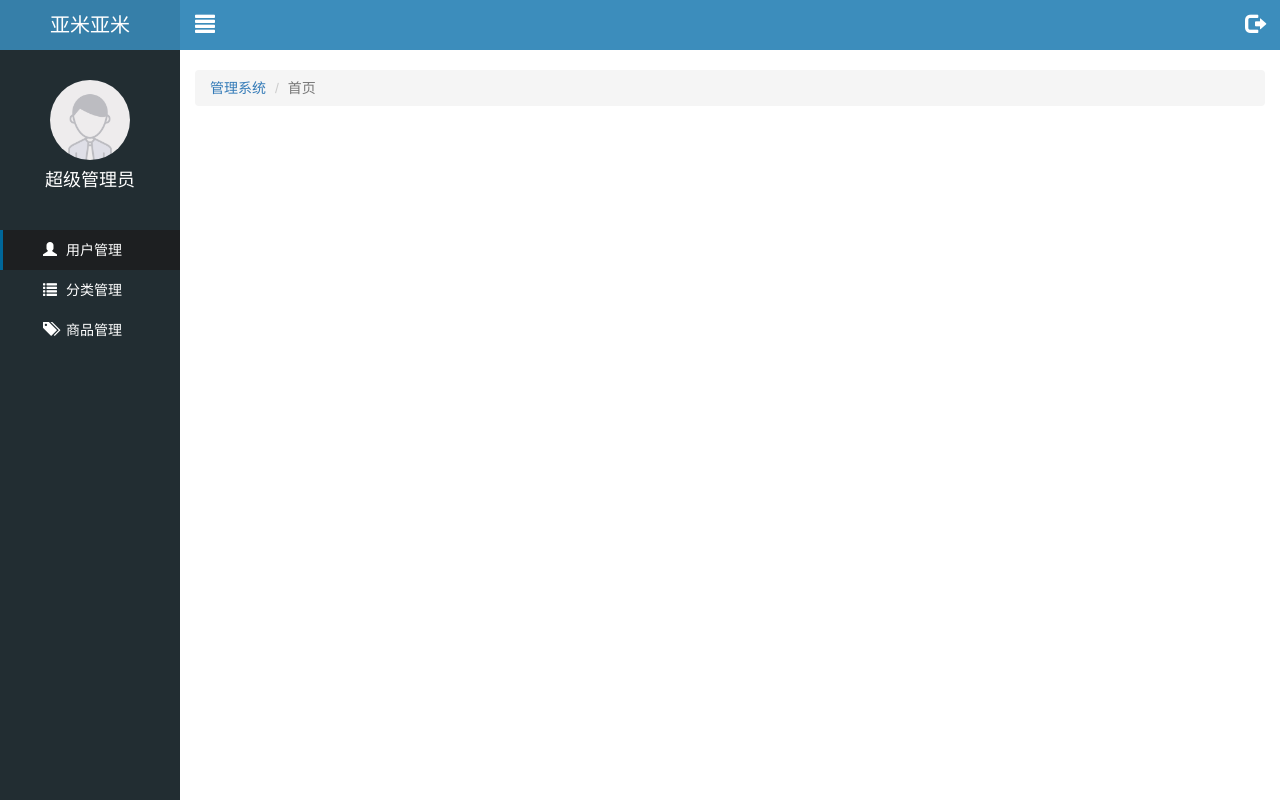
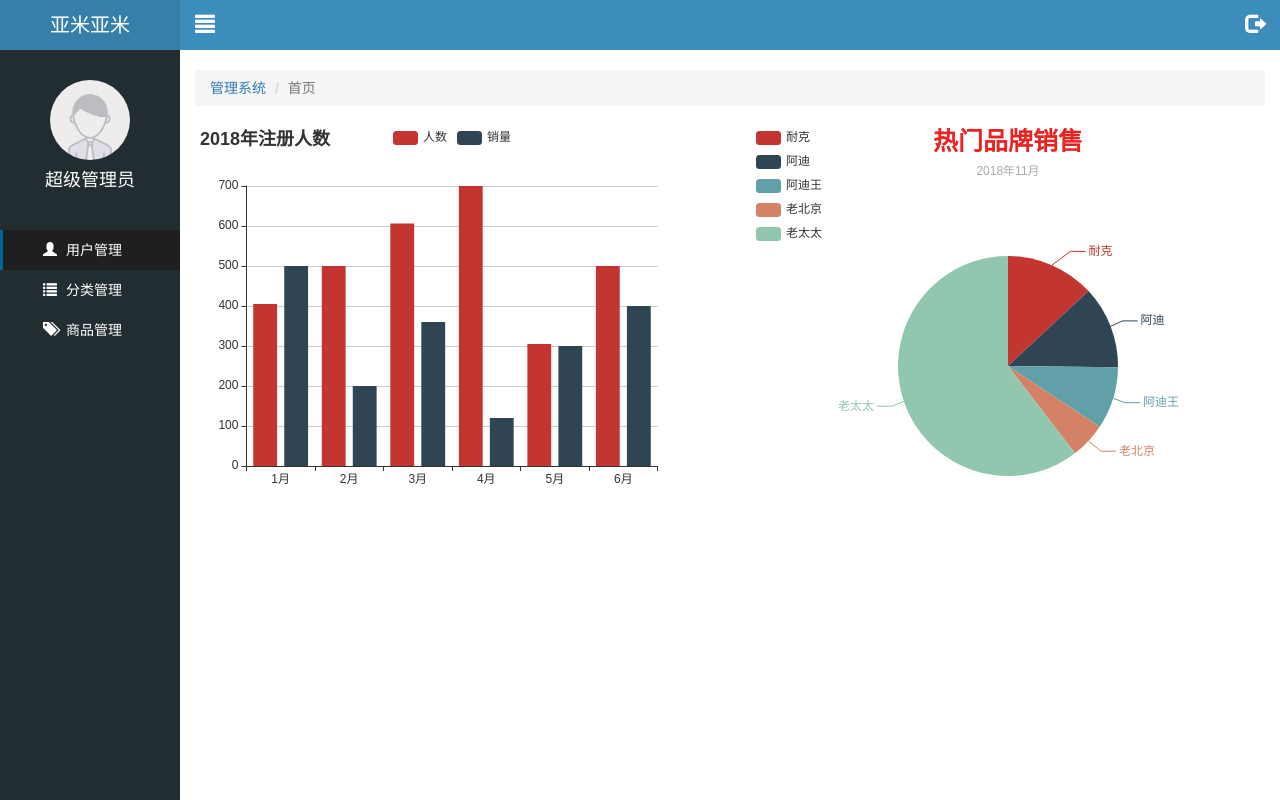
Before and after one commit to CherryHqq/letao, a website: page public/back/index.html in a window 1280 px wide. Drawn offline with Linux system fonts and the light colour scheme; no server answers.

Commit message:
图表完成

```diff
--- a/public/back/css/common.css
+++ b/public/back/css/common.css
@@ -137,6 +137,7 @@ a:active{
 .lt_content .echarts_right {
   width: 48%;
   height: 400px;
+  /* background-color: #069; */
 }
 
 /* 右边侧边栏 */
--- a/public/back/index.html
+++ b/public/back/index.html
@@ -74,6 +74,12 @@
         <li><a href="index.html">管理系统</a></li>
         <li class="active">首页</li>
       </ol>
+      <!-- 两个表格 -->
+      <div class="lt_content">
+        <div class="echarts_left pull-left"></div>
+        <div class="echarts_right pull-right"></div>
+      </div>
+
     </div>
   </div>
 
@@ -102,12 +108,15 @@
 
 
 
+
   <script src="./lib/jquery/jquery.min.js"></script>
   <script src="./lib/bootstrap/js/bootstrap.min.js"></script>
   <script src="./lib/bootstrap-validator/js/bootstrapValidator.min.js"></script>
   <script src="./lib/nprogress/nprogress.js"></script>
+  <script src="./lib/echarts/echarts.min.js"></script>
   <script src="./js/common.js"></script>
   <script src="./js/isLogin.js"></script>
+  <script src="./js/index.js"></script>
 </body>
 
 </html>
--- /dev/null
+++ b/public/back/js/index.js
@@ -0,0 +1,99 @@
+$(function () {
+  // 基于准备好的dom，初始化echarts实例
+  var echarts_left = echarts.init(document.querySelector(".echarts_left"));
+
+  // 指定图表的配置项和数据
+  var option1 = {
+    title: {
+      text: '2018年注册人数'
+    },
+    tooltip: {},
+    // 图例
+    legend: {
+      data: ['人数', '销量'],
+
+    },
+    // textStyle: {
+    //   align: "right"
+    // },
+    // x轴
+    xAxis: {
+      data: ["1月", "2月", "3月", "4月", "5月", "6月"]
+    },
+    // y轴
+    yAxis: {},
+    series: [{
+      name: '人数',
+      type: 'bar',//bar代表柱状图，line折线图
+      data: [405, 500, 606, 700, 305, 500]
+    }, {
+      name: '销量',
+      type: "bar",
+      data: [500, 200, 360, 120, 300, 400]
+    }]
+  };
+
+  // 使用刚指定的配置项和数据显示图表。
+  echarts_left.setOption(option1);
+
+  var echarts_right = echarts.init(document.querySelector(".echarts_right"));
+
+  // 指定图表的配置项和数据
+  var option2 = {
+    // 大标题
+    title: {
+      text: '热门品牌销售',
+      // 副标题文本
+      subtext: '2018年11月',
+      // 控制水平方向的位置
+      x: 'center',
+      textStyle: {
+        fontSize: 25,   // 字体大小
+        color: "#e92322"  // 字体颜色
+      }
+    },
+    // 提示框组件
+    tooltip: {
+      trigger: 'item',   // 表示鼠标悬停在 item 上时触发
+      // {a}（系列名称），{b}（数据项名称），{c}（数值）, {d}（百分比）
+      formatter: "{a} <br/>{b} : {c} ({d}%)"
+    },
+    // 图例
+    legend: {
+      // vertical 垂直排列,  horizontal 水平
+      orient: 'vertical',
+      // 控制水平位置
+      left: 'left',
+      data: ['耐克', '阿迪', '阿迪王', '老北京', '老太太']
+    },
+    // 系列列表
+    series: [
+      {
+        name: '热门品牌',   // 系列名称
+        type: 'pie',   // 饼图
+        // 控制圆的大小, 直径的大小
+        radius: '55%',
+        // 圆心的坐标
+        center: ['50%', '60%'],
+        data: [
+          { value: 335, name: '耐克' },
+          { value: 310, name: '阿迪' },
+          { value: 234, name: '阿迪王' },
+          { value: 135, name: '老北京' },
+          { value: 1548, name: '老太太' }
+        ],
+        // 控制额外的阴影效果
+        itemStyle: {
+          emphasis: {
+            shadowBlur: 100,
+            shadowOffsetX: 0,
+            shadowColor: 'yellow'
+          }
+        }
+      }
+    ]
+  };
+
+  // 使用刚指定的配置项和数据显示图表。
+  echarts_right.setOption(option2);
+})
```
